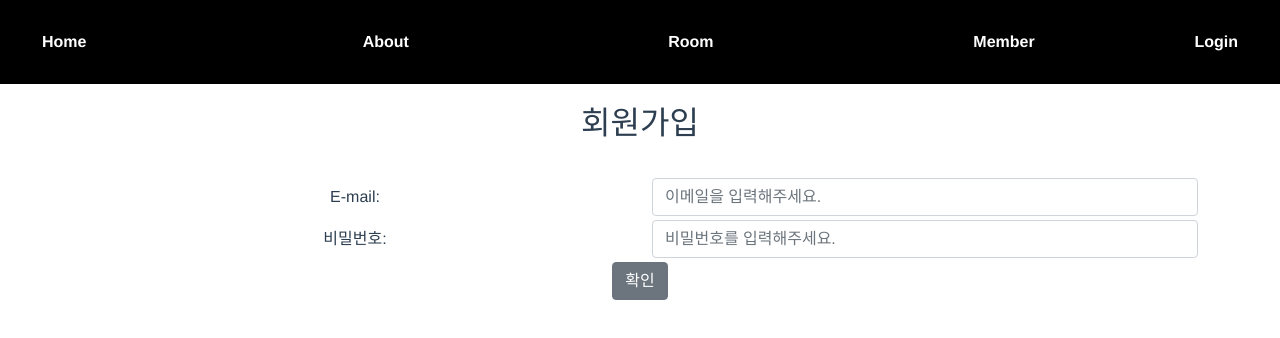
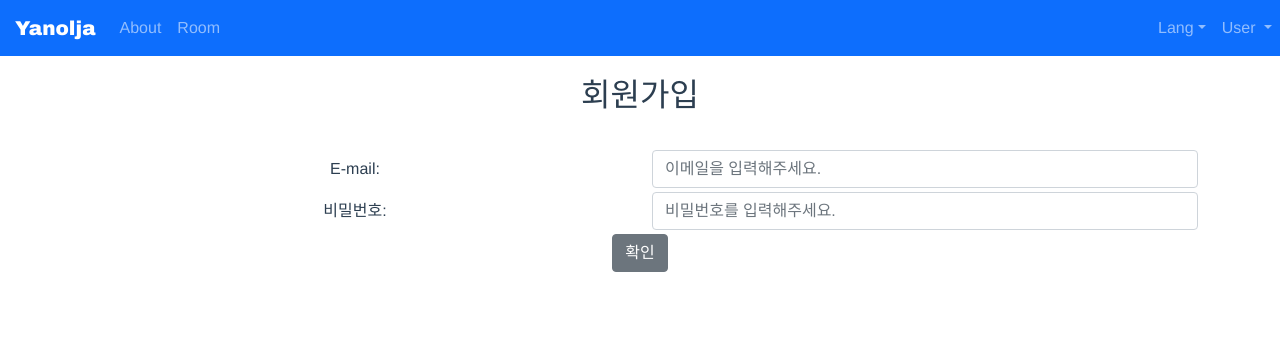
Before and after one commit to redjen8/yanolja, a Vue app in the folder yanolja-front/: page /member in a window 1280 px wide. Shown: the top 338 px of the page. Built offline with nearby package versions, Linux system fonts and the light colour scheme.

Commit message:
added b-navbar on top

```diff
--- a/yanolja-front/src/App.vue
+++ b/yanolja-front/src/App.vue
@@ -1,26 +1,6 @@
 <template>
   <div id="app">
-    <div id="nav">
-      <b-container fluid>
-        <b-row>
-          <b-col sm="2" align="start">
-            <router-link to="/">Home</router-link>
-          </b-col>
-          <b-col sm="3">
-            <router-link to="/about">About</router-link>
-          </b-col>
-          <b-col sm="3">
-            <router-link to="/room">Room</router-link>
-          </b-col>
-          <b-col sm="2" align="end">
-            <router-link to="/member">Member</router-link>
-          </b-col>
-          <b-col sm="2" align="end">
-            <router-link to="/login">Login</router-link>
-          </b-col>
-        </b-row>
-      </b-container>
-    </div>
+    <Header/>
     <router-view/>
   </div>
 </template>
@@ -34,20 +14,10 @@
   color: #2c3e50;
 }
 
-#nav {
-  padding: 30px;
-  background-color: #000000;
-  color: #FFFFFF;
-  margin-bottom: 20px;
+</style>
+<script>
+import Header from "@/views/Header";
+export default {
+  components: {Header}
 }
-
-#nav a {
-  font-weight: bold;
-  color: #FFFFFF;
-  text-decoration: none;
-}
-
-/*#nav a.router-link-exact-active {*/
-/*  color: #42b983;*/
-/*}*/
-</style>
+</script>
--- a/yanolja-front/src/router/index.js
+++ b/yanolja-front/src/router/index.js
@@ -13,10 +13,7 @@ const routes = [
   {
     path: '/about',
     name: 'About',
-    // route level code-splitting
-    // this generates a separate chunk (about.[hash].js) for this route
-    // which is lazy-loaded when the route is visited.
-    component: () => import(/* webpackChunkName: "about" */ '../views/About.vue')
+    component: () => import('../views/About')
   },
   {
     path: '/member',
--- /dev/null
+++ b/yanolja-front/src/views/Header.vue
@@ -0,0 +1,59 @@
+<template>
+  <div id="navbar">
+    <b-navbar toggleable="lg" class="nav" type="dark" variant="primary" sticky>
+      <b-navbar-brand class="navbar-brand" href="/">Yanolja</b-navbar-brand>
+
+      <b-navbar-toggle target="nav-main-collapse"></b-navbar-toggle>
+
+      <b-collapse id="nav-main-collapse" is-nav>
+        <b-navbar-nav>
+          <b-nav-item to="/about">About</b-nav-item>
+          <b-nav-item to="/room">Room</b-nav-item>
+        </b-navbar-nav>
+
+        <!-- Right aligned nav items -->
+        <b-navbar-nav class="ms-auto">
+
+          <b-nav-item-dropdown text="Lang" right>
+            <b-dropdown-item href="#">EN</b-dropdown-item>
+            <b-dropdown-item href="#">ES</b-dropdown-item>
+            <b-dropdown-item href="#">RU</b-dropdown-item>
+            <b-dropdown-item href="#">FA</b-dropdown-item>
+          </b-nav-item-dropdown>
+
+          <b-nav-item-dropdown right>
+            <!-- Using 'button-content' slot -->
+            <template #button-content>
+              User
+            </template>
+            <b-dropdown-item to="/login">Login</b-dropdown-item>
+            <b-dropdown-item to="/member">Sign In</b-dropdown-item>
+          </b-nav-item-dropdown>
+        </b-navbar-nav>
+      </b-collapse>
+    </b-navbar>
+  </div>
+</template>
+
+<script>
+export default {
+  name: "Header"
+}
+</script>
+
+<style scoped>
+#navbar {
+  font-family: Avenir, Helvetica, Arial, sans-serif;
+  -webkit-font-smoothing: antialiased;
+  -moz-osx-font-smoothing: grayscale;
+  /*text-align: center;*/
+  margin-bottom: 20px;
+  color: #2c3e50;
+}
+
+.navbar-brand {
+  margin-left: 15px;
+  font-family: "Arial Black",serif;
+}
+
+</style>
```
